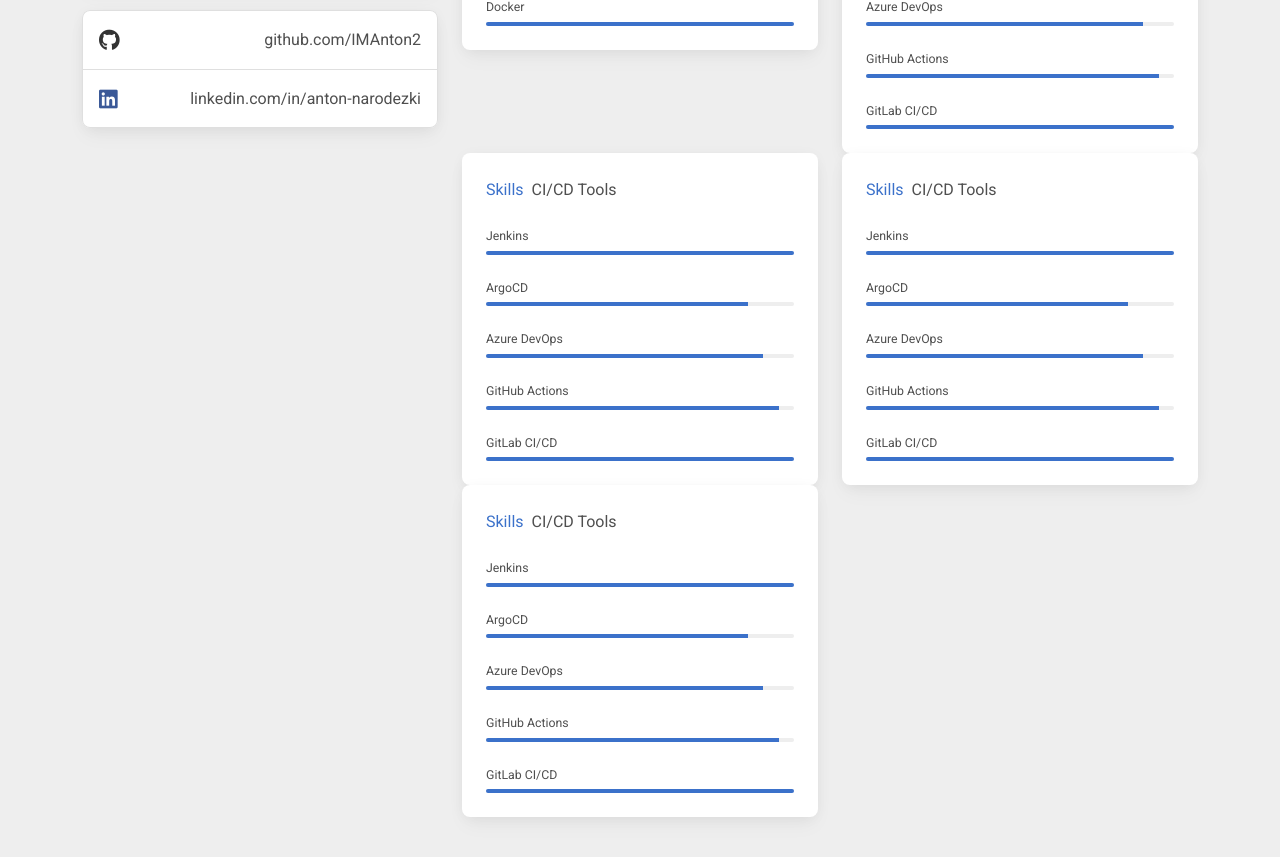
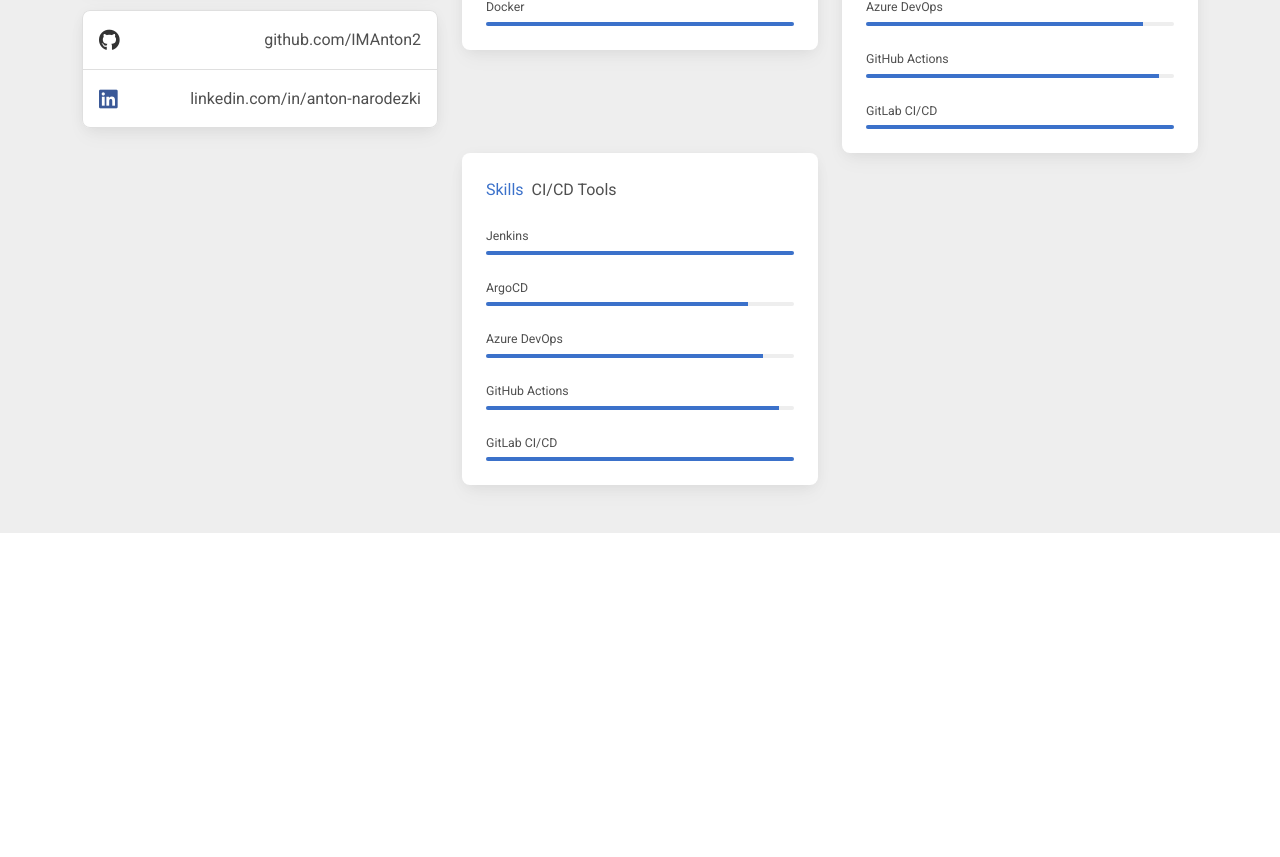
Before and after one commit to IMAnton2/about, a React (Create React App) app: page / in a window 1280 px wide. Shown: the part 383-1240 px from the top of the page. After the commit the page ends 916 px from the top, so only its background shows below. Built offline with nearby package versions, Linux system fonts and the light colour scheme.

Commit message:
testing MDBCardBody

```diff
--- a/src/App.js
+++ b/src/App.js
@@ -145,12 +145,10 @@ export default function ProfilePage() {
                     <MDBProgress className="rounded">
                       <MDBProgressBar width={100} valuemin={0} valuemax={100} />
                     </MDBProgress>
-
                   </MDBCardBody>
-
-
                 </MDBCard>
               </MDBCol>
+
               <MDBCol md="6">
                 <MDBCard className="mb-4 mb-md-0">
                   <MDBCardBody>
@@ -179,80 +177,10 @@ export default function ProfilePage() {
                     <MDBProgress className="rounded">
                       <MDBProgressBar width={100} valuemin={0} valuemax={100} />
                     </MDBProgress>
-
                   </MDBCardBody>
-
-
                 </MDBCard>
               </MDBCol>
-              <MDBCol md="6">
-                <MDBCard className="mb-4 mb-md-0">
-                  <MDBCardBody>
-                    <MDBCardText className="mb-4"><span className="text-primary font-italic me-1">Skills</span> CI/CD Tools</MDBCardText>
-                    <MDBCardText className="mb-1" style={{ fontSize: '.77rem', maxHeight: '300px', overflowY: 'auto' }}>Jenkins</MDBCardText>
-                    <MDBProgress className="rounded">
-                      <MDBProgressBar width={100} valuemin={0} valuemax={100} />
-                    </MDBProgress>
 
-                    <MDBCardText className="mt-4 mb-1" style={{ fontSize: '.77rem' }}>ArgoCD</MDBCardText>
-                    <MDBProgress className="rounded">
-                      <MDBProgressBar width={85} valuemin={0} valuemax={100} />
-                    </MDBProgress>
-
-                    <MDBCardText className="mt-4 mb-1" style={{ fontSize: '.77rem' }}>Azure DevOps</MDBCardText>
-                    <MDBProgress className="rounded">
-                      <MDBProgressBar width={90} valuemin={0} valuemax={100} />
-                    </MDBProgress>
-
-                    <MDBCardText className="mt-4 mb-1" style={{ fontSize: '.77rem' }}>GitHub Actions</MDBCardText>
-                    <MDBProgress className="rounded">
-                      <MDBProgressBar width={95} valuemin={0} valuemax={100} />
-                    </MDBProgress>
-
-                    <MDBCardText className="mt-4 mb-1" style={{ fontSize: '.77rem' }}>GitLab CI/CD</MDBCardText>
-                    <MDBProgress className="rounded">
-                      <MDBProgressBar width={100} valuemin={0} valuemax={100} />
-                    </MDBProgress>
-
-                  </MDBCardBody>
-
-
-                </MDBCard>
-              </MDBCol>
-              <MDBCol md="6">
-                <MDBCard className="mb-4 mb-md-0">
-                  <MDBCardBody>
-                    <MDBCardText className="mb-4"><span className="text-primary font-italic me-1">Skills</span> CI/CD Tools</MDBCardText>
-                    <MDBCardText className="mb-1" style={{ fontSize: '.77rem', maxHeight: '300px', overflowY: 'auto' }}>Jenkins</MDBCardText>
-                    <MDBProgress className="rounded">
-                      <MDBProgressBar width={100} valuemin={0} valuemax={100} />
-                    </MDBProgress>
-
-                    <MDBCardText className="mt-4 mb-1" style={{ fontSize: '.77rem' }}>ArgoCD</MDBCardText>
-                    <MDBProgress className="rounded">
-                      <MDBProgressBar width={85} valuemin={0} valuemax={100} />
-                    </MDBProgress>
-
-                    <MDBCardText className="mt-4 mb-1" style={{ fontSize: '.77rem' }}>Azure DevOps</MDBCardText>
-                    <MDBProgress className="rounded">
-                      <MDBProgressBar width={90} valuemin={0} valuemax={100} />
-                    </MDBProgress>
-
-                    <MDBCardText className="mt-4 mb-1" style={{ fontSize: '.77rem' }}>GitHub Actions</MDBCardText>
-                    <MDBProgress className="rounded">
-                      <MDBProgressBar width={95} valuemin={0} valuemax={100} />
-                    </MDBProgress>
-
-                    <MDBCardText className="mt-4 mb-1" style={{ fontSize: '.77rem' }}>GitLab CI/CD</MDBCardText>
-                    <MDBProgress className="rounded">
-                      <MDBProgressBar width={100} valuemin={0} valuemax={100} />
-                    </MDBProgress>
-
-                  </MDBCardBody>
-
-
-                </MDBCard>
-              </MDBCol>
             </MDBRow>
           </MDBCol>
         </MDBRow>
```
